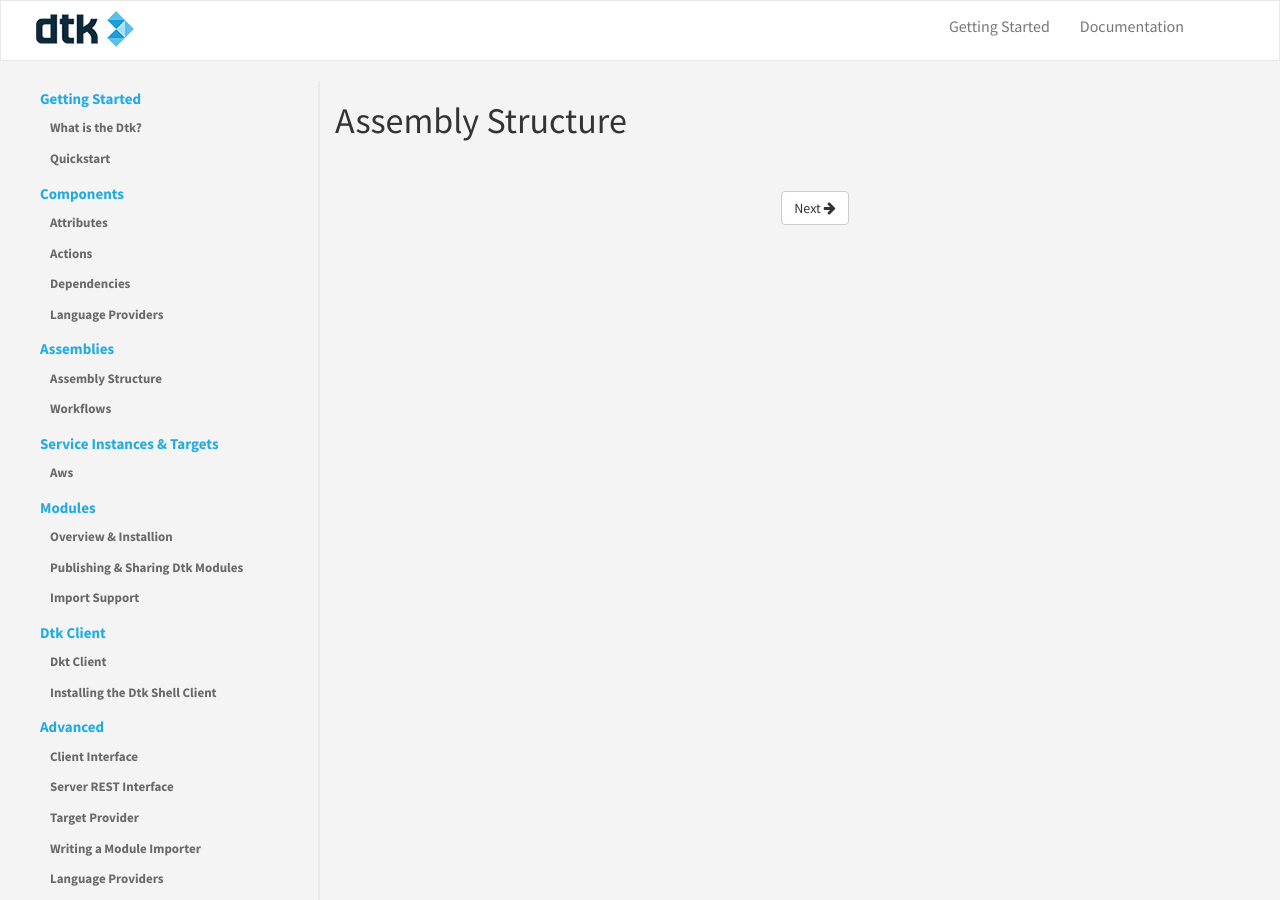
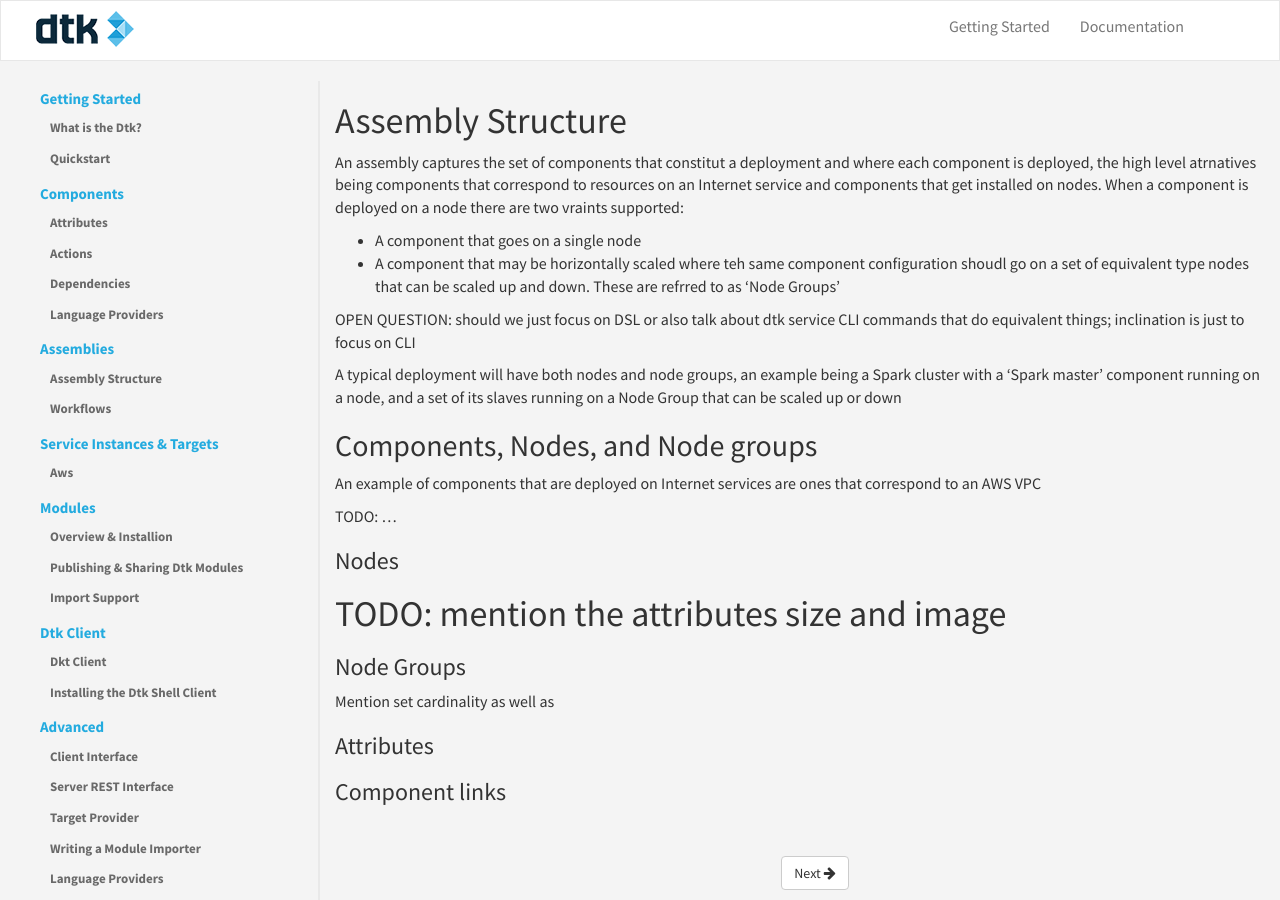
Before and after one commit to dtk/dtk-docs-v1, a Jekyll site: the page built from _assemblies/assembly_structure.md, in a window 1280 px wide and 900 px high. Built offline with Jekyll 4.4.1, drawn with Linux system fonts in a browser that asks for light colours.

Commit message:
Put in notes for _assemblies/assembly_structure.md

```diff
--- a/_assemblies/assembly_structure.md
+++ b/_assemblies/assembly_structure.md
@@ -4,3 +4,30 @@ order: 1
 ---
 
 # Assembly Structure
+
+An assembly captures the set of components that constitut a deployment and where each component is deployed, the high level atrnatives being components that correspond to resources on an Internet service and components that get installed on nodes. When a component is deployed on a node there are two vraints supported:
+* A component that goes on a single node
+* A component that may be horizontally scaled where teh same component configuration shoudl go on a set of equivalent type nodes that can be scaled up and down. These are refrred to as 'Node Groups'
+
+OPEN QUESTION: should we just focus on DSL or also talk about dtk service CLI commands that do equivalent things; inclination is just to focus on CLI
+
+A typical deployment will have both nodes and node groups, an example being a Spark cluster with a 'Spark master' component running on a node, and a set of its slaves  running on a Node Group that can be scaled up or down
+
+## Components, Nodes, and Node groups
+
+An example of components that are deployed on Internet services are ones that correspond to an AWS VPC
+
+TODO: ...
+
+### Nodes
+
+# TODO: mention the attributes size and image
+
+### Node Groups
+
+Mention set cardinality as well as
+
+### Attributes
+
+
+### Component links
```
